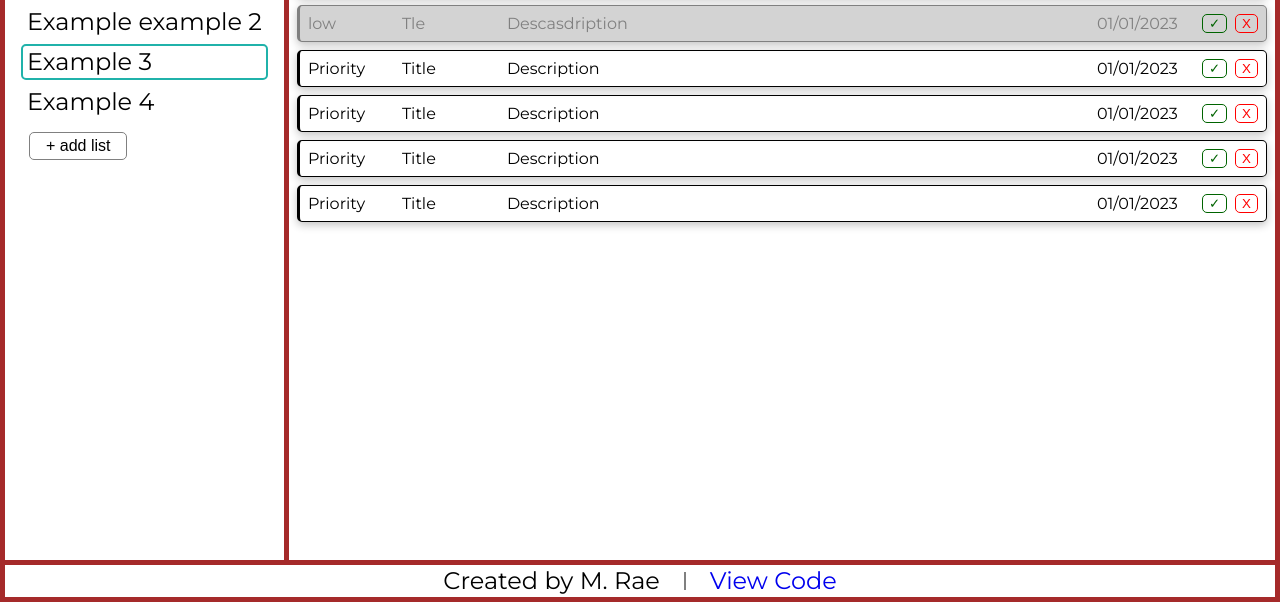
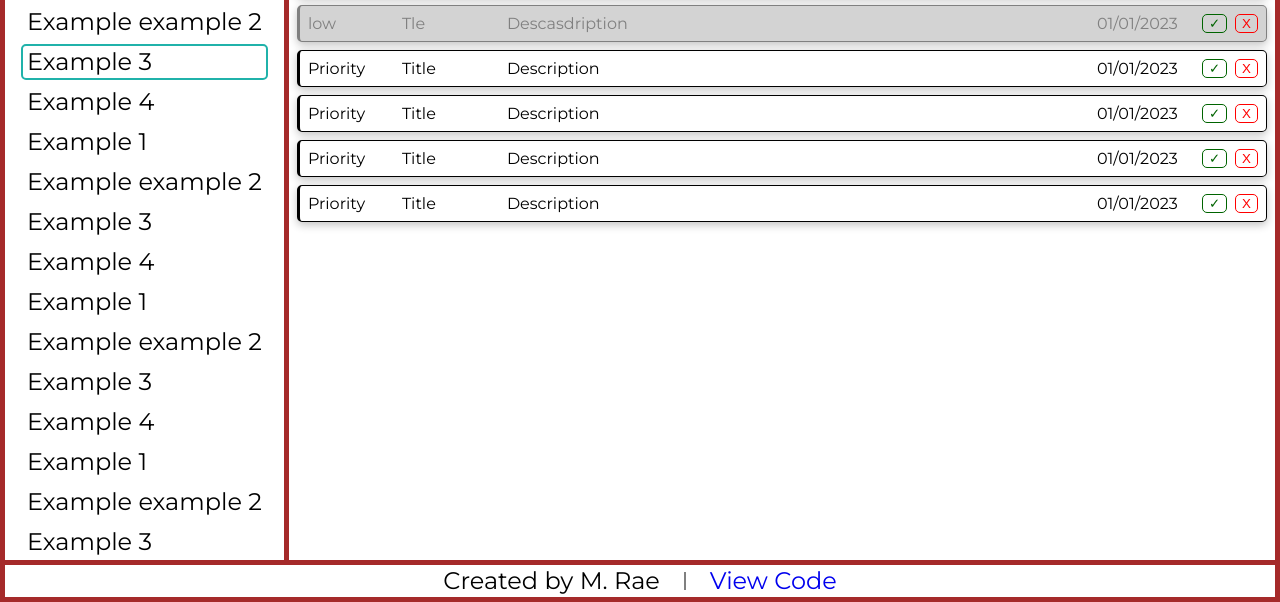
Before and after one commit to mattyjrae123/todo-list, a website built with webpack: page src/index.html in a window 1280 px wide. Shown: the part 198-800 px from the top of the page. Built offline with nearby package versions, Linux system fonts and the light colour scheme.

Commit message:
Make sidebar overflow scroll

```diff
--- a/src/index.html
+++ b/src/index.html
@@ -16,6 +16,22 @@
     <h3>Example 1</h3>
     <h3>Example example 2</h3>
     <h3 class="current-list">Example 3</h3>
+    <h3>Example 4</h3>
+    <h3>Example 1</h3>
+    <h3>Example example 2</h3>
+    <h3>Example 3</h3>
+    <h3>Example 4</h3>
+    <h3>Example 1</h3>
+    <h3>Example example 2</h3>
+    <h3>Example 3</h3>
+    <h3>Example 4</h3>
+    <h3>Example 1</h3>
+    <h3>Example example 2</h3>
+    <h3>Example 3</h3>
+    <h3>Example 4</h3>
+    <h3>Example 1</h3>
+    <h3>Example example 2</h3>
+    <h3>Example 3</h3>
     <h3>Example 4</h3>
     <button class="add-btn">+ add list</button>
   </div>
--- a/src/styles/style.css
+++ b/src/styles/style.css
@@ -49,6 +49,7 @@ header {
 #sidebar {
   grid-column: 1 / 2;
   grid-row: 2 / 3;
+  overflow-y: scroll;
 }
 
 #main-content {
```
